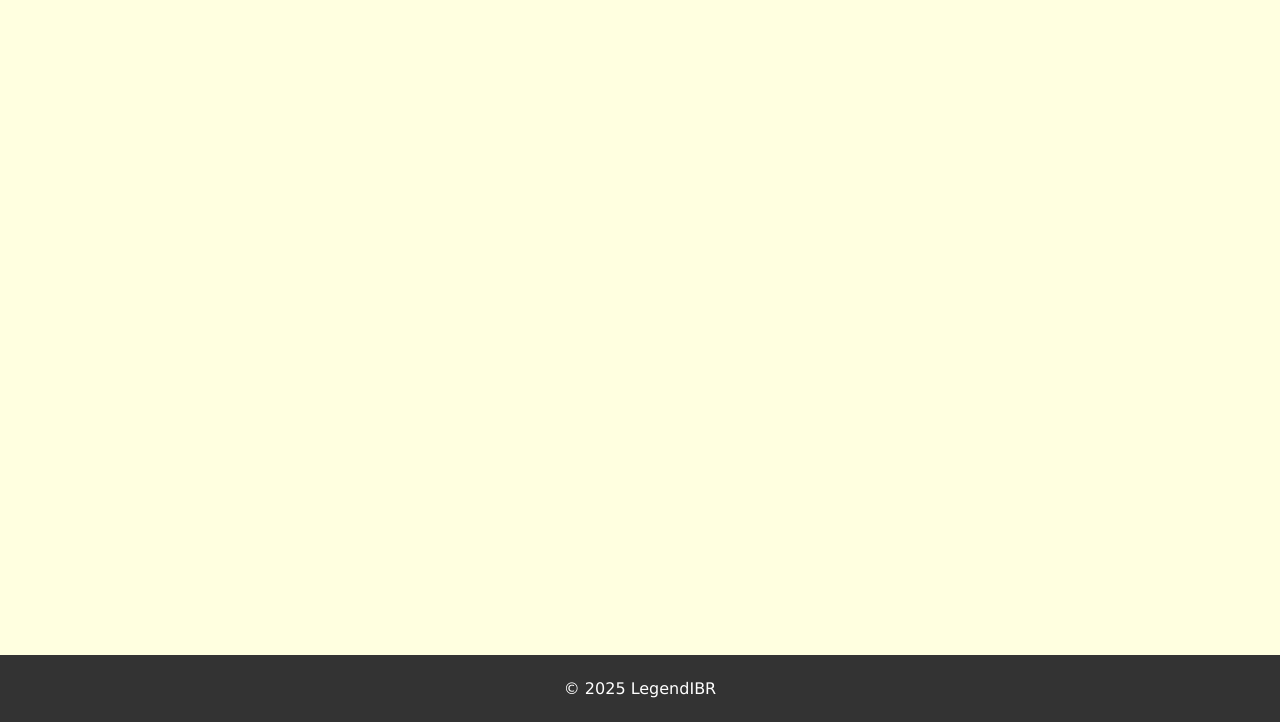
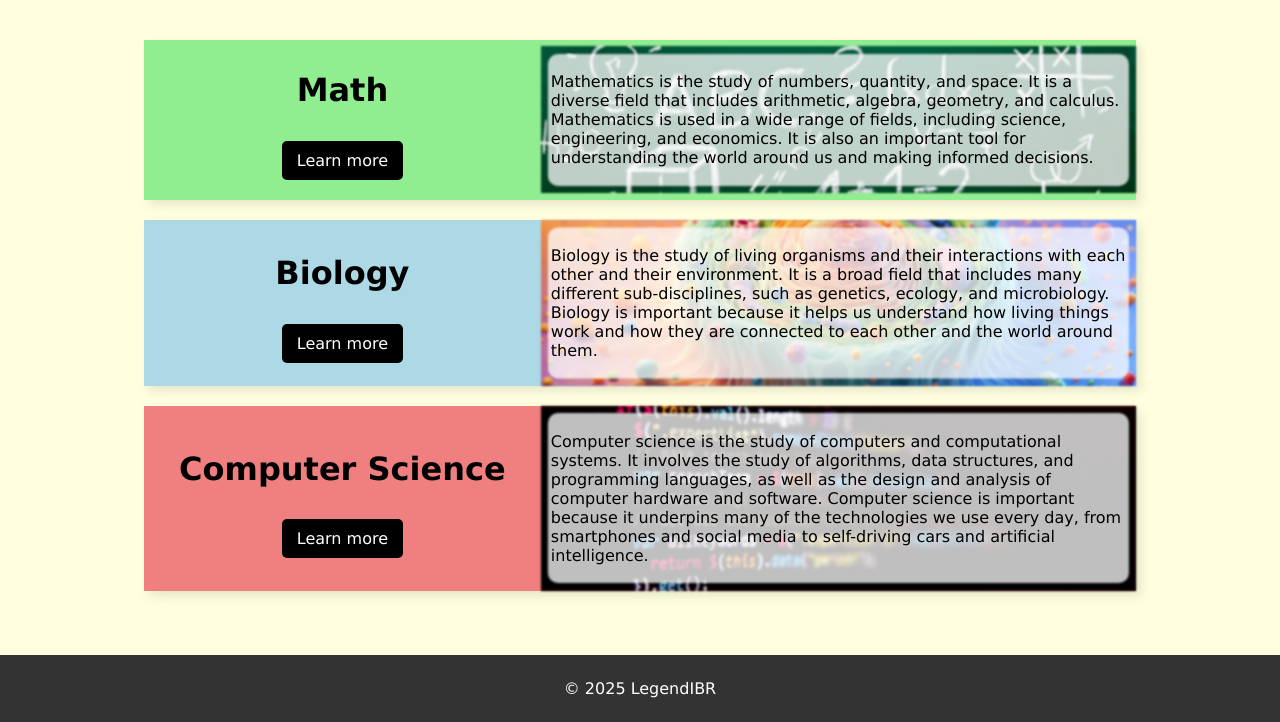
Before and after one commit to legendibr/site, a Django app: template info/templates/info/index.html in a window 1280 px wide. Shown: the part 78-800 px from the top of the page. Run offline with Django 5.2, Linux system fonts and the light colour scheme; the template is opened without the code that fills it, so the values that code supplies are empty; some libraries are stand-ins or nearby versions.

Commit message:
added ian's previous changes

```diff
--- /dev/null
+++ b/info/static/info/css/index.css
@@ -0,0 +1,95 @@
+/* I moved the CSS here */
+.about {
+    position: relative;
+    background: rgba(255, 255, 255, 0.25);
+    border: 3px solid black;
+    text-align: center;
+    margin-top: -20px;
+    padding: 20px;
+    width: 75%;
+    left: 50%;
+    transform: translateX(-50%);
+    z-index: 1;
+}
+.subject {
+    position: relative;
+    left: 50%;
+    transform: translateX(-50%);
+    display: flex;
+    flex-direction: row;
+    justify-content: center;
+    align-items: center;
+    width: 80%;
+    margin: 20px 0;
+    box-shadow: 5px 5px 10px rgba(0, 0, 0, 0.1);
+    cursor: pointer;
+    transition: all 0.3s;
+}
+.subject:hover, .subject:active {
+    box-shadow: 5px 5px 10px rgba(0, 0, 0, 0.3);
+}
+
+.subject .subject-title {
+    position: relative;
+    height: 100%;
+    width: 40%;
+    padding: 10px;
+    display: flex;
+    flex-direction: column;
+    justify-content: center;
+    align-items: center;
+    text-align: center;
+}
+
+.subject .subject-title .learn-more {
+    background: black;
+    color: white;
+    padding: 10px 15px;
+    margin: 10px;
+    border: none;
+    border-radius: 5px;
+    font-size: 16px;
+    text-decoration: none;
+    cursor: pointer;
+    transition: opacity 0.3s ease;
+}
+
+.learn-more a {
+    color: white;
+    text-decoration: none;
+}
+
+.learn-more:active, .learn-more:hover {
+    opacity: 0.8;
+}
+
+.subject .subject-info {
+    position: relative;
+    height: 100%;
+    width: 60%;
+    padding: 10px;
+}
+.subject .subject-info .background-image {
+    background-size: cover;
+    background-position: center;
+    background-repeat: no-repeat;
+    filter: blur(1px);
+    position: absolute;
+    top: 0;
+    left: 0;
+    width: 100%;
+    height: 100%;
+    z-index: -1;
+}
+.subject .subject-info .text-background {
+    background: rgba(255, 255, 255, 0.75);
+    border-radius: 10px;
+    position: absolute;
+    top: 50%;
+    left: 50%;
+    transform: translate(-50%, -50%);
+    width: calc(100% - 15px);
+    height: calc(100% - 15px);
+    filter: blur(1px);
+    z-index: -1;
+}
--- a/info/templates/info/index.html
+++ b/info/templates/info/index.html
@@ -1,10 +1,63 @@
 {% extends 'base.html' %}
+{% load static %}
 
 {% block title %}Legend IBR - Home{% endblock %}
+{% block head %}
+<link rel="stylesheet" href="{% static 'info/css/index.css' %}">
+{% endblock %}
 
 {% block content %}
 <noscript>You need to enable JavaScript to run this app.</noscript>
 <div id="root">
-
+    <!-- I moved the stuff from JSON to here because I don't think it needs a whole script-->
+    <div class="subject" style="background: lightgreen;">
+        <div class="subject-title">
+            <h1>Math</h1>
+            <button class="learn-more">
+                <a href="#">Learn more</a>
+            </button>
+        </div>
+        <div class="subject-info">
+            <div class="background-image" style="background-image: url({% static 'info/images/math.jpg' %});">
+            </div>
+            <div class="text-background"></div>
+            <p>Mathematics is the study of numbers, quantity, and space. It is a diverse field that includes arithmetic,
+                algebra, geometry, and calculus. Mathematics is used in a wide range of fields, including science,
+                engineering, and economics. It is also an important tool for understanding the world around us and
+                making informed decisions.</p>
+        </div>
+    </div>
+    <div class="subject" style="background: lightblue;">
+        <div class="subject-title">
+            <h1>Biology</h1><button class="learn-more">
+                <a href="#">Learn more</a>
+            </button>
+        </div>
+        <div class="subject-info">
+            <div class="background-image" style="background-image: url({% static 'info/images/biology.jpg' %});">
+            </div>
+            <div class="text-background"></div>
+            <p>Biology is the study of living organisms and their interactions with each other and their environment. It
+                is a broad field that includes many different sub-disciplines, such as genetics, ecology, and
+                microbiology. Biology is important because it helps us understand how living things work and how they
+                are connected to each other and the world around them.</p>
+        </div>
+    </div>
+    <div class="subject" style="background: lightcoral;">
+        <div class="subject-title">
+            <h1>Computer Science</h1><button class="learn-more">
+                <a href="#">Learn more</a>
+            </button>
+        </div>
+        <div class="subject-info">
+            <div class="background-image"
+                style="background-image: url({% static 'info/images/computer-science.jpg' %});"></div>
+            <div class="text-background"></div>
+            <p>Computer science is the study of computers and computational systems. It involves the study of
+                algorithms, data structures, and programming languages, as well as the design and analysis of computer
+                hardware and software. Computer science is important because it underpins many of the technologies we
+                use every day, from smartphones and social media to self-driving cars and artificial intelligence.</p>
+        </div>
+    </div>
 </div>
 {% endblock %}
--- a/static/base.js
+++ b/static/base.js
@@ -1,4 +1,4 @@
-document.addEventListener("DOMContentLoaded", () => {
+function mobileNavbar(){
     const burger = document.querySelector("#mobile-navbar-burger");
     const popup = document.querySelector("#mobile-navbar-popup");
 
@@ -59,4 +59,7 @@ document.addEventListener("DOMContentLoaded", () => {
             closePopup();
         }
     });
+}
+document.addEventListener("DOMContentLoaded", () => {
+    mobileNavbar();
 });
```
Also changed, not shown: info/static/info/images/biology.jpg (added), info/static/info/images/computer-science.jpg (added), info/static/info/images/math.jpg (added).
